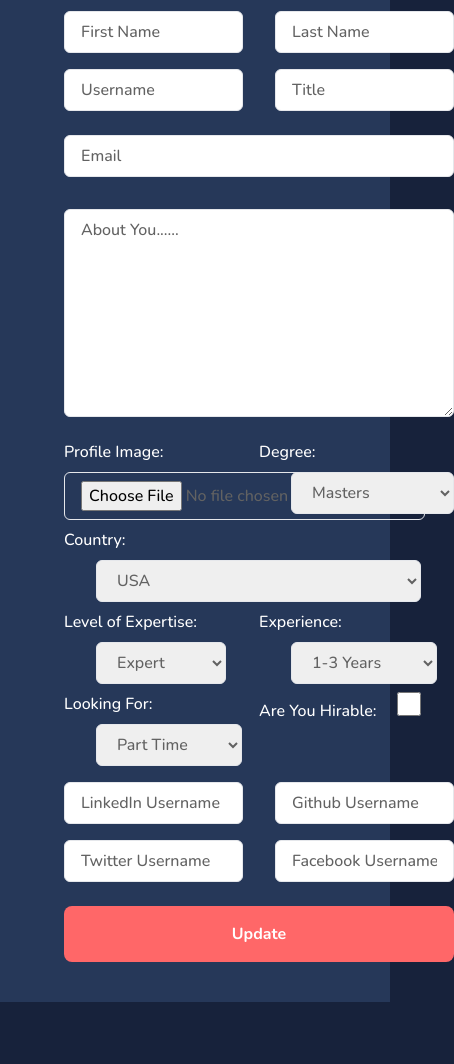
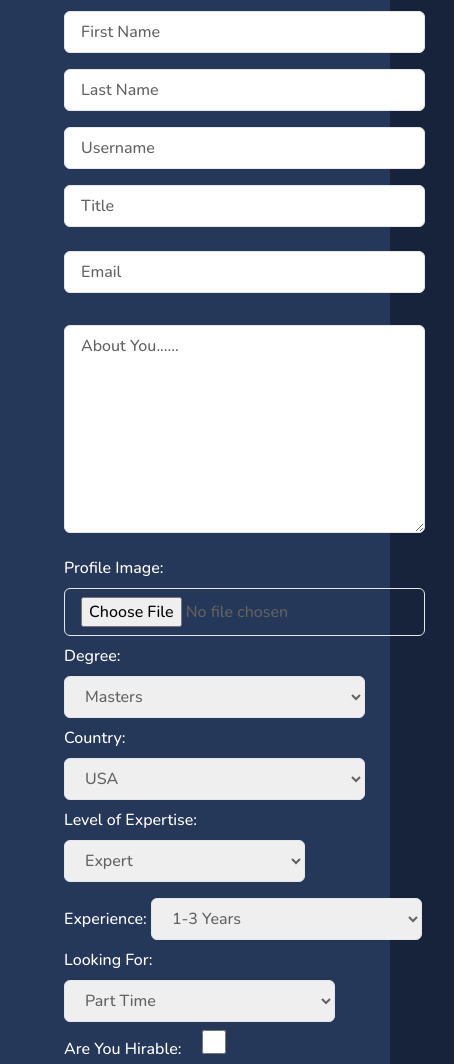
Before and after one commit to ishika-ag7/dennis-hackathon-frontend, a website: page templates/accounts/edit_account.html in a window 390 px wide. Shown: the part 413-1477 px from the top of the page, 454 px wide, since content can reach past the window. Before the commit the page ends 1415 px from the top, so only its background shows below. Drawn offline with nearby package versions, Linux system fonts and the light colour scheme; a web font is replaced by a local one.

Commit message:
made edit account page responsive

```diff
--- a/templates/accounts/edit_account.html
+++ b/templates/accounts/edit_account.html
@@ -30,17 +30,17 @@
             <main class="flex m-auto primary max-w-7xl">
                 <div class="w-full mx-16 mt-20 mb-10 form">
                     <form action="" method="post">
-                        <div class="flex">
+                        <div class="flex flex-col lg:flex-row">
                             <input type="text" placeholder="First Name" name="first-name"
-                                class="w-1/2 p-3 px-4 py-2 my-2 border rounded-md focus:outline-none">
+                                class="w-full lg:w-1/2 p-3 px-4 py-2 my-2 border rounded-md focus:outline-none">
                             <input type="text" placeholder="Last Name" name="last-name"
-                                class="w-1/2 p-3 px-4 py-2 my-2 ml-8 border rounded-md focus:outline-none">
+                                class="w-full lg:w-1/2 p-3 px-4 py-2 my-2 lg:ml-8 border rounded-md focus:outline-none">
                         </div>
-                        <div class="flex">
+                        <div class="flex flex-col lg:flex-row">
                             <input type="text" placeholder="Username" name="username"
-                                class="w-1/2 p-3 px-4 py-2 my-2 border rounded-md focus:outline-none">
+                                class="w-full lg:w-1/2 p-3 px-4 py-2 my-2 border rounded-md focus:outline-none">
                             <input type="text" placeholder="Title"
-                                class="w-1/2 p-3 px-4 py-2 my-2 ml-8 border rounded-md focus:outline-none">
+                                class="w-full lg:w-1/2 p-3 px-4 py-2 my-2 lg:ml-8 border rounded-md focus:outline-none">
                         </div>
                         <div>
                             <input type="email" placeholder="Email" name="email"
@@ -51,16 +51,16 @@
                                 class="w-full p-3 px-4 py-2 my-4 border rounded-md h-52 focus:outline-none"></textarea>
                         </div>
 
-                        <div class="flex">
-                            <div class="w-1/2">
+                        <div class="flex flex-col lg:flex-row">
+                            <div class="w-full lg:w-1/2">
                                 <label for="profile-image">Profile Image: </label>
                                 <input type="file" placeholder="choose file" name="profile-image"
                                     class="p-3 px-4 py-2 my-2 border rounded-md focus:outline-none">
                             </div>
-                            <div class="w-1/2">
+                            <div class="w-full lg:w-1/2">
                                 <label for="degree">Degree: </label>
                                 <select name="degree" id="degree"
-                                    class="w-10/12 p-3 px-4 py-2 my-2 ml-8 border rounded-md focus:outline-none">
+                                    class="w-10/12 p-3 px-4 py-2 my-2 lg:ml-8 border rounded-md focus:outline-none">
                                     <option value="masters">Masters</option>
                                     <option value="bachelors">Bachelors</option>
                                     <option value="high school">High School</option>
@@ -70,7 +70,7 @@
                         <div>
                             <label for="country">Country: </label>
                             <select name="country" id="country"
-                                class="w-5/6 p-3 px-4 py-2 my-2 ml-8 border rounded-md focus:outline-none">
+                                class="w-5/6 p-3 px-4 py-2 my-2 lg:ml-8 border rounded-md focus:outline-none">
                                 <option value="usa">USA</option>
                                 <option value="nigeria">Nigeria</option>
                                 <option value="india">India</option>
@@ -83,20 +83,20 @@
                             </select>
                         </div>
 
-                        <div class="flex">
-                            <div class="w-1/2">
+                        <div class="flex flex-col lg:flex-row">
+                            <div class="w-full lg:w-1/2">
                                 <label for="level-of-expertise">Level of Expertise: </label>
                                 <select name="level-of-expertise" id="level-of-expertise"
-                                    class="w-8/12 p-3 px-4 py-2 my-2 ml-8 border rounded-md focus:outline-none">
+                                    class="w-8/12 p-3 px-4 py-2 my-2 lg:ml-8 border rounded-md focus:outline-none">
                                     <option value="expert">Expert</option>
                                     <option value="intermediate">Intermediate</option>
                                     <option value="novice">Novice</option>
                                 </select>
                             </div>
-                            <div class="w-1/2">
+                            <div class="w-full lg:w-1/2">
                                 <label for="experience">Experience: </label>
                                 <select name="experience" id="experience"
-                                    class="w-9/12 p-3 px-4 py-2 my-2 ml-8 border rounded-md focus:outline-none">
+                                    class="w-9/12 p-3 px-4 py-2 my-2 lg:ml-8 border rounded-md focus:outline-none">
                                     <option value="1-3 years">1-3 Years</option>
                                     <option value="4-5 years">4-5 Years</option>
                                     <option value="10+ years">10+ Years</option>
@@ -104,18 +104,18 @@
                             </div>
                         </div>
 
-                        <div class="flex">
-                            <div class="w-1/2">
+                        <div class="flex flex-col lg:flex-row">
+                            <div class="w-full lg:w-1/2">
                                 <label for="looking-for">Looking For: </label>
                                 <select name="looking-for" id="looking-for"
-                                    class="w-9/12 p-3 px-4 py-2 my-2 ml-8 border rounded-md focus:outline-none">
+                                    class="w-9/12 p-3 px-4 py-2 my-2 lg:ml-8 border rounded-md focus:outline-none">
                                     <option value="part-time">Part Time</option>
                                     <option value="full-time">Full Time</option>
                                     <option value="contract">Contract</option>
                                 </select>
                             </div>
 
-                            <div class="w-1/2">
+                            <div class="w-full lg:w-1/2">
                                 <label for="hirable">Are You Hirable:
                                 </label>
                                 <input type="checkbox" id="hirable" name="hirable"
@@ -123,17 +123,17 @@
                             </div>
                         </div>
 
-                        <div class="flex">
+                        <div class="flex flex-col lg:flex-row">
                             <input type="text" placeholder="LinkedIn Username" name="linkedin-username"
-                                class="w-1/2 p-3 px-4 py-2 my-2 border rounded-md focus:outline-none">
+                                class="w-full lg:w-1/2 p-3 px-4 py-2 my-2 border rounded-md focus:outline-none">
                             <input type="text" placeholder="Github Username" name="github-username"
-                                class="w-1/2 p-3 px-4 py-2 my-2 ml-8 border rounded-md focus:outline-none">
+                                class="w-full lg:w-1/2 p-3 px-4 py-2 my-2 lg:ml-8 border rounded-md focus:outline-none">
                         </div>
-                        <div class="flex">
+                        <div class="flex flex-col lg:flex-row">
                             <input type="text" placeholder="Twitter Username" name="twitter-username"
-                                class="w-1/2 p-3 px-4 py-2 my-2 border rounded-md focus:outline-none">
+                                class="w-full lg:w-1/2 p-3 px-4 py-2 my-2 border rounded-md focus:outline-none">
                             <input type="text" placeholder="Facebook Username" name="facebook-username"
-                                class="w-1/2 p-3 px-4 py-2 my-2 ml-8 border rounded-md focus:outline-none">
+                                class="w-full lg:w-1/2 p-3 px-4 py-2 my-2 lg:ml-8 border rounded-md focus:outline-none">
                         </div>
                         <div>
                             <button type="submit"
```
Also changed, not shown: css/main.css.
